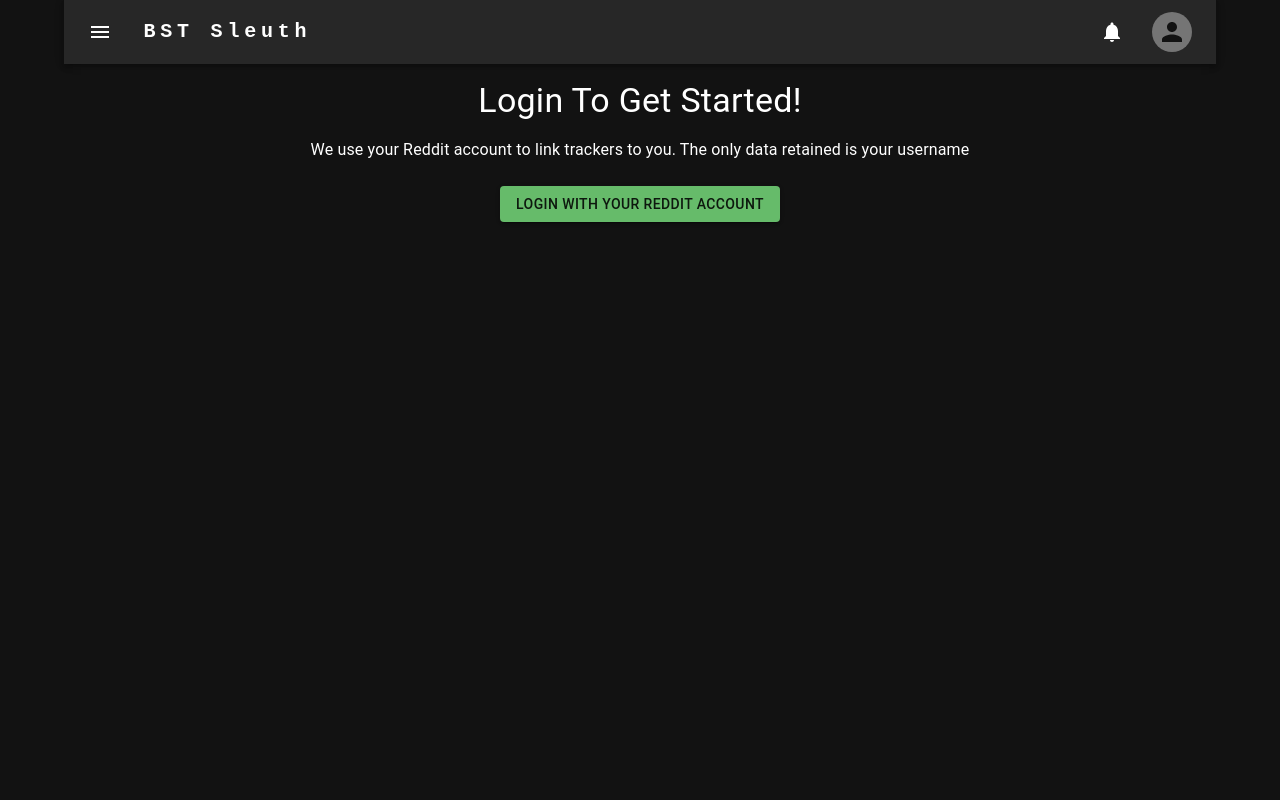
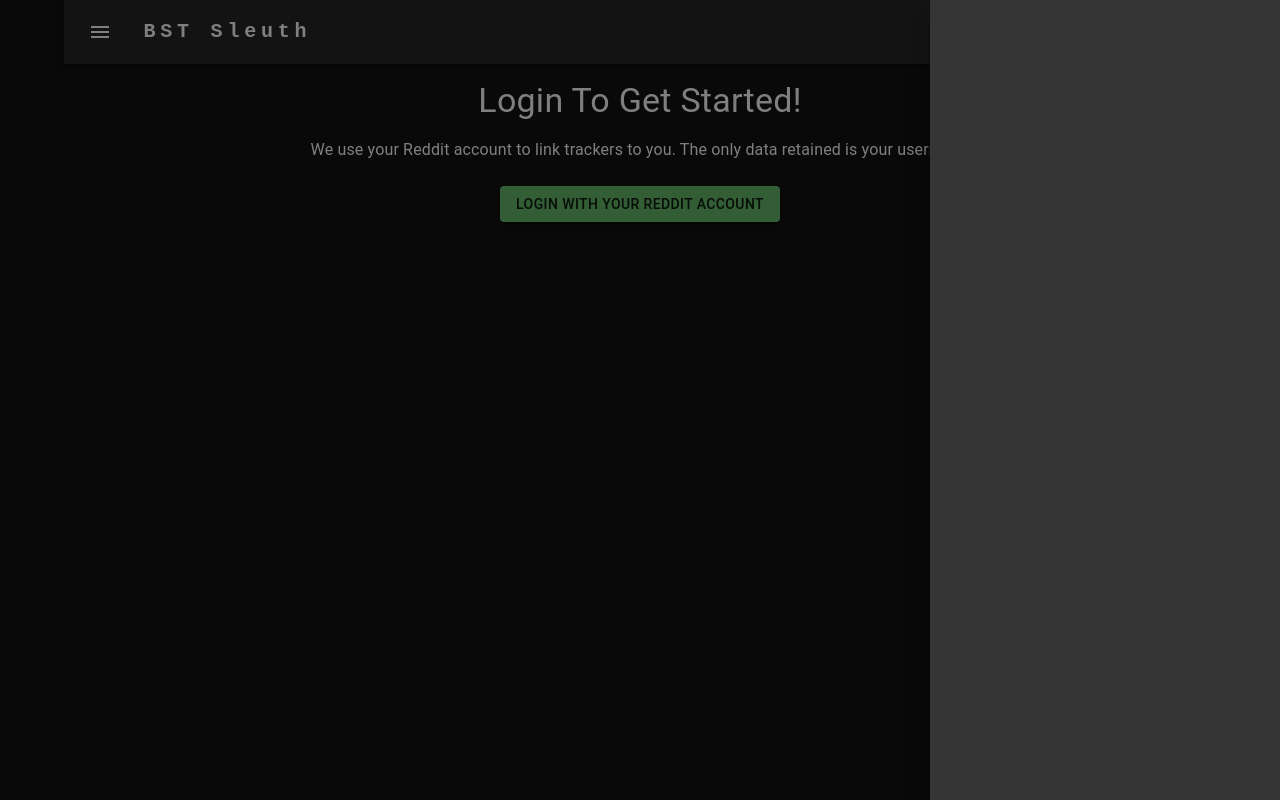
Before and after one commit to barrycarey/fsstalker-site, a React (Create React App) app: page /login in a window 1280 px wide. Both pictures are taken after a click on the button "New notifications". Built offline with nearby package versions, Linux system fonts and the light colour scheme; no server answers.

Commit message:
user notification drawer

```diff
--- a/src/components/common/Header.tsx
+++ b/src/components/common/Header.tsx
@@ -1,9 +1,10 @@
 import {AppBar, Avatar, Badge, Box, Button, Container, IconButton, Toolbar, Typography} from "@mui/material";
 import MenuIcon from "@mui/icons-material/Menu";
-import React, {useCallback} from "react";
+import React, {useCallback, useState} from "react";
 import {useAuth} from "../../util/auth";
 import NotificationsIcon from '@mui/icons-material/Notifications';
 import {useUser} from "../../hooks/useUser";
+import {NotificationDrawer} from "./NotificationDrawer";
 
 type HeaderPropers = {
     openMenu: () => void
@@ -13,6 +14,7 @@ const Header = ({openMenu}: HeaderPropers) => {
 
     const auth = useAuth();
     const userData = useUser(auth.userData);
+    const [drawerOpen, setDrawerOpen] = useState<boolean>(false);
 
     const getUnreadNotificationCount = useCallback(() => {
         if (userData.unreadNotifications.data) {
@@ -56,6 +58,7 @@ const Header = ({openMenu}: HeaderPropers) => {
                                 aria-label="New notifications"
                                 color="inherit"
                                 sx={{mr: 2}}
+                                onClick={() => setDrawerOpen(true)}
                             >
                                 <Badge badgeContent={getUnreadNotificationCount()} color="error">
                                     <NotificationsIcon />
@@ -68,7 +71,7 @@ const Header = ({openMenu}: HeaderPropers) => {
                     </Toolbar>
                 </Box>
             </AppBar>
-
+            <NotificationDrawer isOpen={drawerOpen} closeDrawer={() => setDrawerOpen(false)}/>
         </Box>
     )
 }
--- /dev/null
+++ b/src/components/common/NotificationDrawer.tsx
@@ -0,0 +1,60 @@
+import {Box, Drawer, styled} from "@mui/material";
+import {UserNotification, Watch} from "../../interfaces/common";
+import {useAuth} from "../../util/auth";
+import {useUser} from "../../hooks/useUser";
+import LoadScreen from "./LoadScreen";
+import {useEffect, useState} from "react";
+
+type CompProps = {
+    isOpen: boolean
+    closeDrawer: () => void
+}
+export const NotificationDrawer = ({isOpen, closeDrawer}: CompProps) => {
+
+    const auth = useAuth();
+    const userData = useUser(auth?.userData);
+    const [notificationList, setNotificationList] = useState<UserNotification[]>([]);
+
+    useEffect(() => {
+        if (userData.unreadNotifications.data) {
+            let unread: UserNotification[] = [];
+            userData.unreadNotifications.data.forEach((notification: UserNotification) => {
+                if (!notification.read) {
+                    unread.push(notification)
+                }
+            })
+            setNotificationList(unread);
+        }
+    }, [userData.unreadNotifications.data])
+
+
+    const NotificationRow = styled('div')({
+        borderRadius: 2,
+        maxWidth: '100%',
+        height: '55px',
+        background: '#3d3d3d',
+        display: 'flex',
+        flexDirection: 'row',
+        justifyContent: 'left',
+        padding: 6,
+        alignItems: 'center',
+        marginBottom: 10,
+        verticalAlign: 'middle',
+    })
+
+    if (userData.unreadNotifications.isLoading) {
+        return <LoadScreen />
+    }
+
+    return (
+        <Drawer
+            anchor="right"
+            open={isOpen}
+            onClose={() => closeDrawer()}
+        >
+            <Box sx={{width: "350px"}}>
+
+            </Box>
+        </Drawer>
+    )
+}
```
